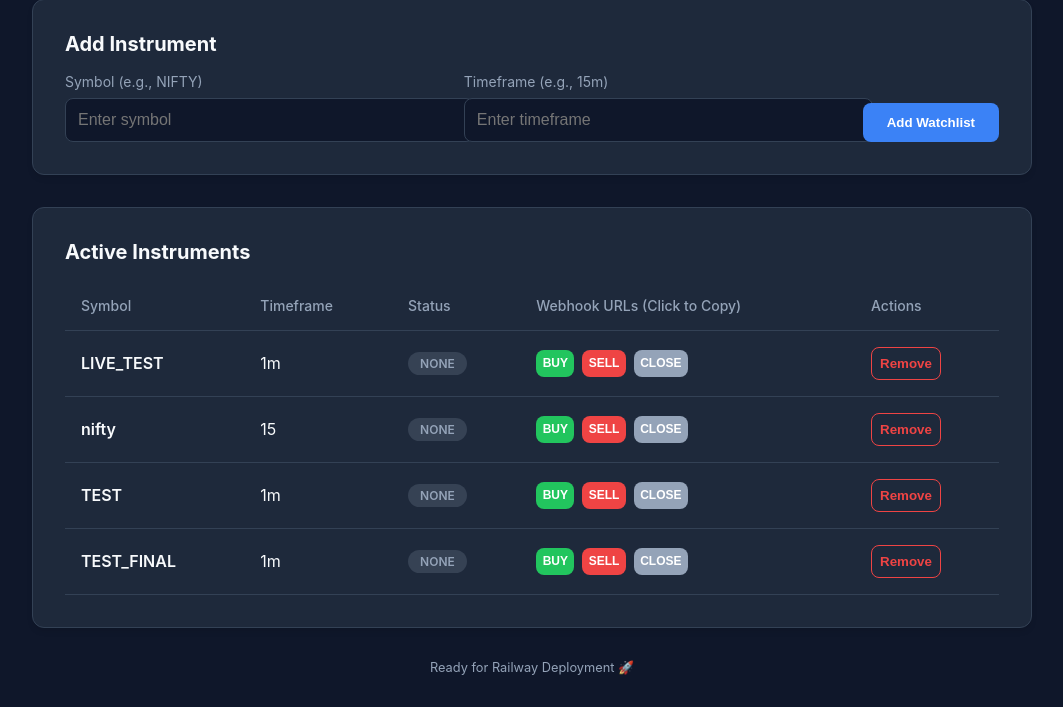
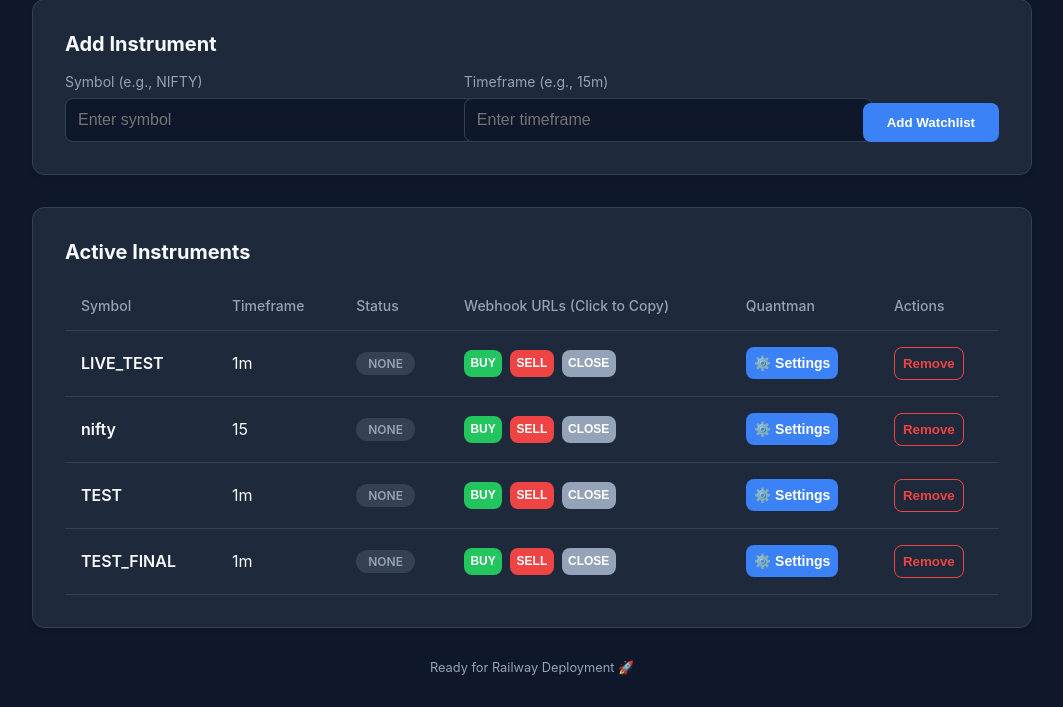
Before and after one commit to hariflourandoilmilludt-png/fiftoalerts, a Flask app: page / in a window 1280 px wide. Shown: the part 125-832 px from the top of the page, without its empty margins (108-1171 px from the left). Run offline with Flask 3, Linux system fonts and the light colour scheme.

Commit message:
Add files via upload

```diff
--- a/templates/index.html
+++ b/templates/index.html
@@ -150,6 +150,68 @@
                 align-items: stretch;
             }
         }
+
+
+
+        /* ... Existing Styles ... */
+        .modal {
+            display: none;
+            position: fixed;
+            z-index: 1000;
+            left: 0;
+            top: 0;
+            width: 100%;
+            height: 100%;
+            overflow: auto;
+            background-color: rgba(0, 0, 0, 0.6);
+            backdrop-filter: blur(4px);
+        }
+
+        .modal-content {
+            background-color: var(--card-bg);
+            margin: 10% auto;
+            padding: 2rem;
+            border: 1px solid var(--border);
+            width: 90%;
+            max-width: 500px;
+            border-radius: 12px;
+            box-shadow: 0 20px 25px -5px rgba(0, 0, 0, 0.1), 0 10px 10px -5px rgba(0, 0, 0, 0.04);
+            animation: fadeIn 0.3s ease;
+        }
+
+        @keyframes fadeIn {
+            from {
+                opacity: 0;
+                transform: translateY(-20px);
+            }
+
+            to {
+                opacity: 1;
+                transform: translateY(0);
+            }
+        }
+
+        .close {
+            color: var(--text-secondary);
+            float: right;
+            font-size: 28px;
+            font-weight: bold;
+            cursor: pointer;
+            transition: color 0.2s;
+        }
+
+        .close:hover,
+        .close:focus {
+            color: var(--text-main);
+            text-decoration: none;
+            cursor: pointer;
+        }
+
+        .settings-btn {
+            background-color: var(--accent);
+            padding: 0.5rem;
+            font-size: 0.875rem;
+        }
     </style>
 </head>
 
@@ -183,6 +245,7 @@
                         <th>Timeframe</th>
                         <th>Status</th>
                         <th>Webhook URLs (Click to Copy)</th>
+                        <th>Quantman</th>
                         <th>Actions</th>
                     </tr>
                 </thead>
@@ -210,6 +273,13 @@
                             </div>
                         </td>
                         <td>
+                            <button
+                                onclick="openSettings('{{ inst.id }}', '{{ inst.symbol }}', '{{ inst.quantman_buy_url or '' }}', '{{ inst.quantman_sell_url or '' }}', '{{ inst.quantman_close_url or '' }}')"
+                                class="settings-btn" title="Configure Quantman URLs">
+                                ⚙️ Settings
+                            </button>
+                        </td>
+                        <td>
                             <a href="/delete_instrument/{{ inst.id }}">
                                 <button class="delete-btn">Remove</button>
                             </a>
@@ -229,24 +299,84 @@
             Ready for Railway Deployment 🚀
         </div>
     </div>
+
+    <!-- The Modal -->
+    <div id="settingsModal" class="modal">
+        <div class="modal-content">
+            <span class="close" onclick="closeModal()">&times;</span>
+            <h2 id="modalTitle" style="margin-top: 0;">Configure Quantman</h2>
+            <form id="settingsForm" method="POST">
+                <div class="form-group" style="margin-bottom: 1rem;">
+                    <label>Quantman BUY URL</label>
+                    <input type="text" id="q_buy" name="quantman_buy_url" placeholder="https://www.quantman.trade/..."
+                        style="width: 100%;">
+                </div>
+                <div class="form-group" style="margin-bottom: 1rem;">
+                    <label>Quantman SELL URL</label>
+                    <input type="text" id="q_sell" name="quantman_sell_url" placeholder="https://www.quantman.trade/..."
+                        style="width: 100%;">
+                </div>
+                <div class="form-group" style="margin-bottom: 1rem;">
+                    <label>Quantman CLOSE URL</label>
+                    <input type="text" id="q_close" name="quantman_close_url"
+                        placeholder="https://www.quantman.trade/..." style="width: 100%;">
+                </div>
+                <button type="submit" style="width: 100%;">Save Settings</button>
+            </form>
+        </div>
     </div>
 
     <script>
         function copyLink(symbol, action) {
-            // Get current domain (handles local or railway automatically)
             const baseUrl = window.location.origin;
-            // Construct the URL: /webhook/SYMBOL/ACTION
             const url = `${baseUrl}/webhook/${symbol}/${action}?price={% raw %}{{close}}{% endraw %}&timestamp={% raw %}{{time}}{% endraw %}`;
 
+            // Try clipboard first
             navigator.clipboard.writeText(url).then(() => {
-                alert(`Copied ${action.toUpperCase()} URL for ${symbol}!`);
+                alert(`Copied ${action.toUpperCase()} URL for ${symbol} to clipboard!`);
+            }).catch(err => {
+                // Fallback or just show it for manual copy
+                prompt(`Copy ${action.toUpperCase()} URL for ${symbol}:`, url);
             });
         }
+
+        // Modal Logic
+        const modal = document.getElementById("settingsModal");
+        const form = document.getElementById("settingsForm");
+        const title = document.getElementById("modalTitle");
+        const qBuy = document.getElementById("q_buy");
+        const qSell = document.getElementById("q_sell");
+        const qClose = document.getElementById("q_close");
+
+        function openSettings(id, symbol, buyUrl, sellUrl, closeUrl) {
+            form.action = `/edit_instrument/${id}`;
+            title.innerText = `Configure Quantman: ${symbol}`;
+            qBuy.value = buyUrl;
+            qSell.value = sellUrl;
+            qClose.value = closeUrl;
+
+            // Stop auto-refresh while modal is open
+            window.isModalOpen = true;
+            modal.style.display = "block";
+        }
+
+        function closeModal() {
+            modal.style.display = "none";
+            window.isModalOpen = false;
+        }
+
+        window.onclick = function (event) {
+            if (event.target == modal) {
+                closeModal();
+            }
+        }
+
         // Smart Auto-Refresh logic
         setInterval(() => {
             const activeCtx = document.activeElement;
             const isInput = activeCtx && (activeCtx.tagName === 'INPUT' || activeCtx.tagName === 'TEXTAREA');
-            if (!isInput) {
+            // Do not refresh if Modal is open or user is typing
+            if (!isInput && !window.isModalOpen) {
                 window.location.reload();
             }
         }, 5000);
```
Also changed, not shown: tradingview_alerts.db.
